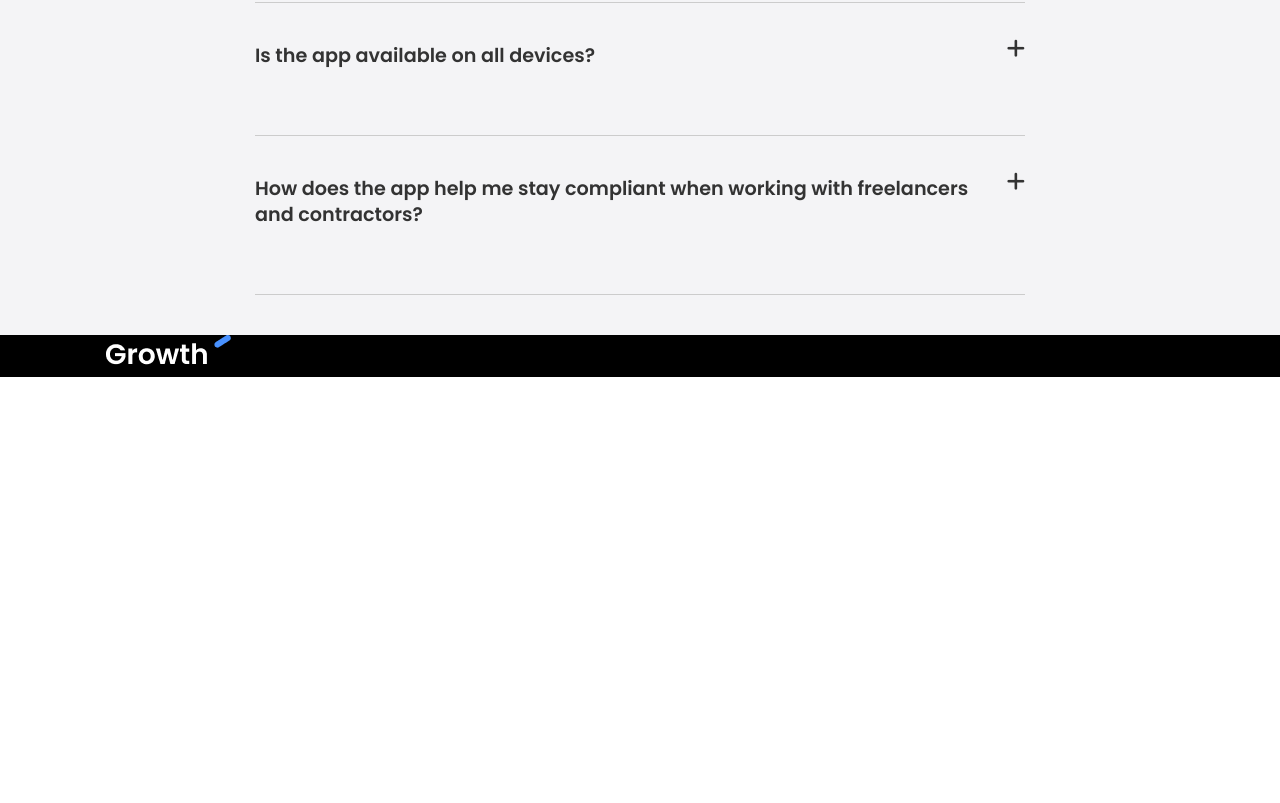
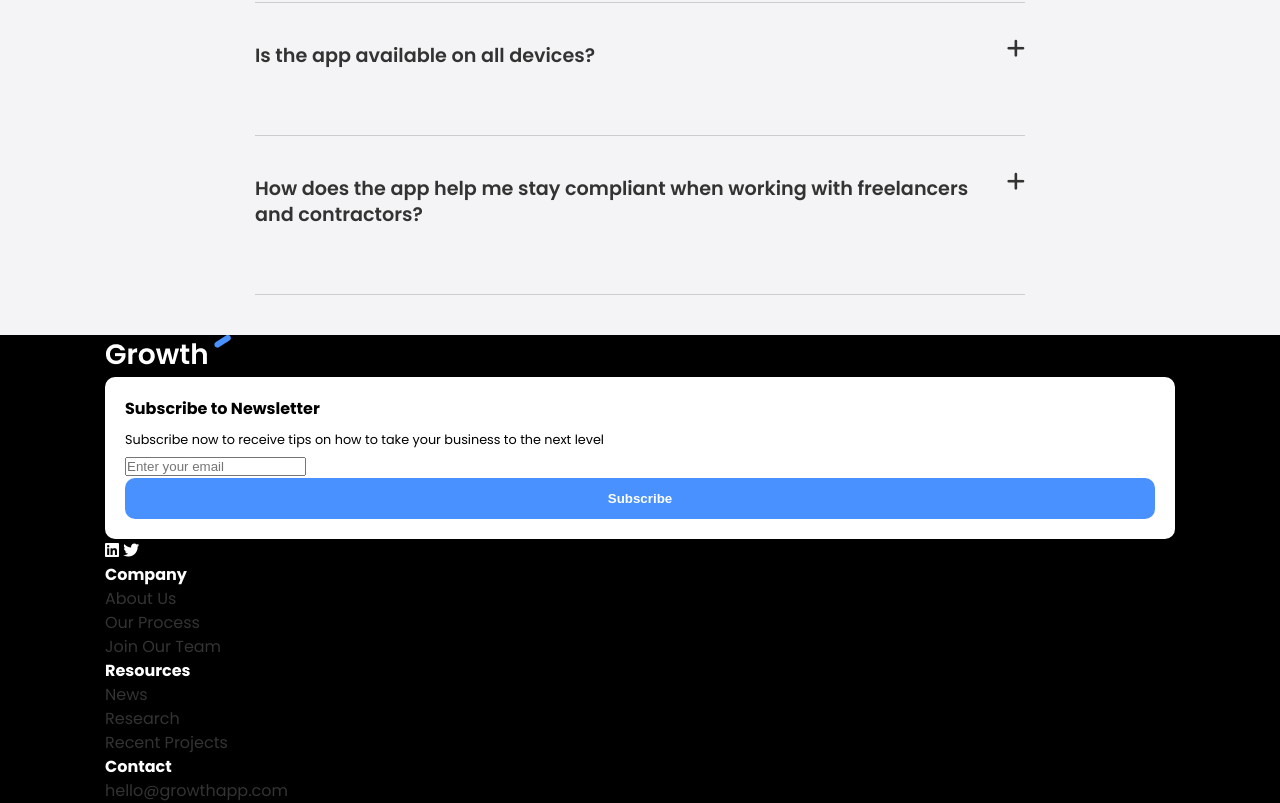
Before and after one commit to Deano1592/traversy-media-professional-website, a plain HTML site: page index.html in a window 1280 px wide. Shown: the part 3942-4745 px from the top of the page. Before the commit the page ends 4319 px from the top, so only its background shows below. Drawn offline with Linux system fonts and the light colour scheme.

Commit message:
HTML part of footer section

```diff
--- a/index.html
+++ b/index.html
@@ -326,6 +326,43 @@
             <a href="index.html">
               <img src="images/logo-white.png" alt="logo" />
             </a>
+            <div class="card">
+              <h4>Subscribe to Newsletter</h4>
+              <p class="text-sm">
+                Subscribe now to receive tips on how to take your business to
+                the next level
+              </p>
+              <form>
+                <input type="email" id="email" placeholder="Enter your email" />
+                <button type="submit" class="btn btn-primary btn-block">
+                  Subscribe
+                </button>
+              </form>
+            </div>
+            <i class="fab fa-linkedin"></i>
+            <i class="fab fa-twitter"></i>
+          </div>
+          <div>
+            <h4>Company</h4>
+            <ul>
+              <li><a href="#">About Us</a></li>
+              <li><a href="#">Our Process</a></li>
+              <li><a href="#">Join Our Team</a></li>
+            </ul>
+          </div>
+          <div>
+            <h4>Resources</h4>
+            <ul>
+              <li><a href="#">News</a></li>
+              <li><a href="#">Research</a></li>
+              <li><a href="#">Recent Projects</a></li>
+            </ul>
+          </div>
+          <div>
+            <h4>Contact</h4>
+            <ul>
+              <li><a href="#">hello@growthapp.com</a></li>
+            </ul>
           </div>
         </div>
       </div>
```
